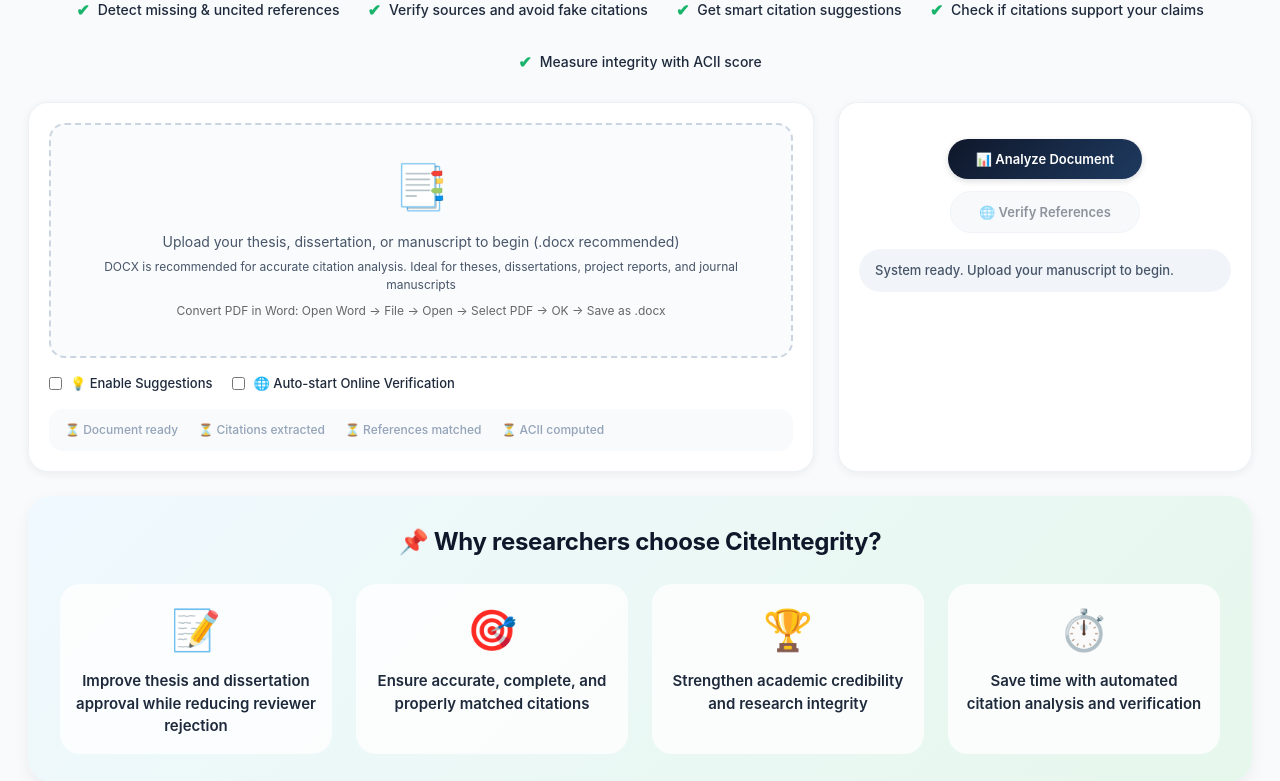
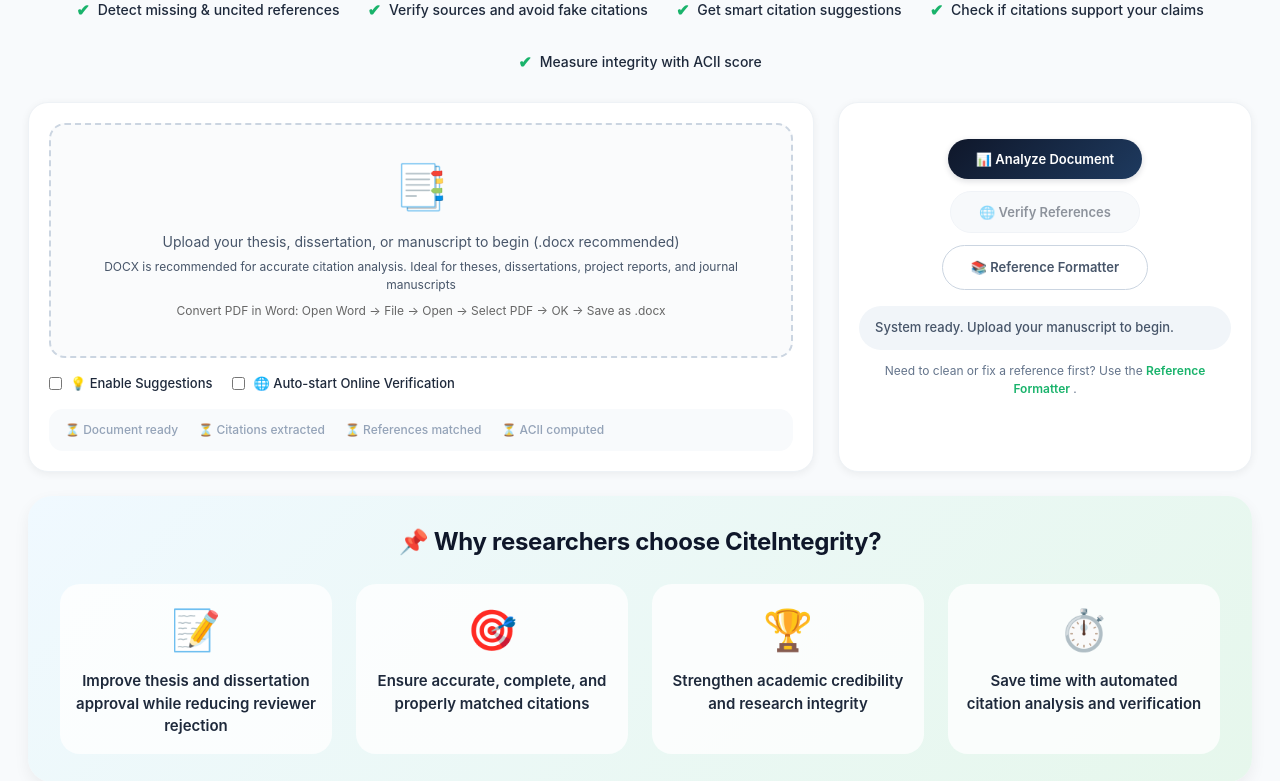
Before and after one commit to yawanokye/CitationCrosschecker, a FastAPI app: page / in a window 1280 px wide. Shown: the part 266-1047 px from the top of the page. Run offline with FastAPI, Linux system fonts and the light colour scheme.

Commit message:
Update index.html

```diff
--- a/templates/index.html
+++ b/templates/index.html
@@ -800,12 +800,22 @@
                 <button class="btn btn-primary" id="btnCheck">📊 Analyze Document</button>
                 <button class="btn btn-secondary" id="btnVerify" disabled>🌐 Verify References</button>
                 <button class="btn btn-success" id="btnApplyAutofix" disabled style="display: none;">✨ Auto-Fix & Download</button>
+                <a href="/reference-formatter"
+                   class="btn btn-outline"
+                   style="text-decoration: none; display: inline-flex; align-items: center; justify-content: center;">
+                   📚 Reference Formatter
+                </a>
             </div>
 
             <div class="status-bar">
                 <div class="status" id="status">System ready. Upload your manuscript to begin.</div>
             </div>
-
+            <div style="margin-top: 12px; font-size: 12px; color: #64748b; text-align: center;">
+                Need to clean or fix a reference first? Use the
+                <a href="/reference-formatter" style="color:#19b36b; font-weight:600; text-decoration:none;">
+                    Reference Formatter
+                </a>.
+            </div>
             <div id="verifyProgress" style="display: none; margin-top: 12px;">
                 <div class="progress-container"><div class="progress-bar" id="progressBar"></div></div>
                 <div id="progressText" style="font-size: 11px; margin-top: 6px;"></div>
```
